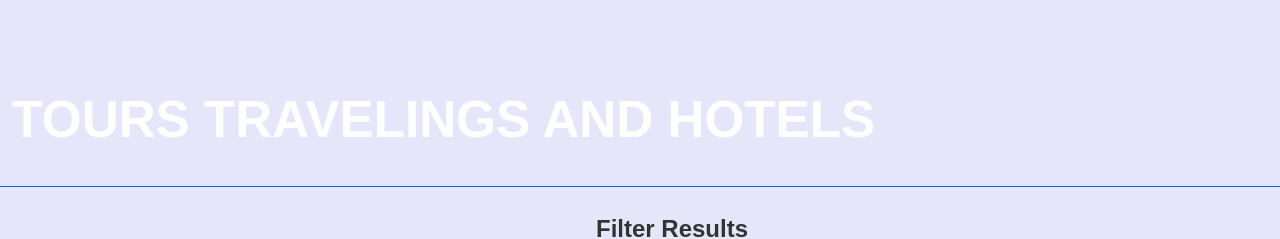
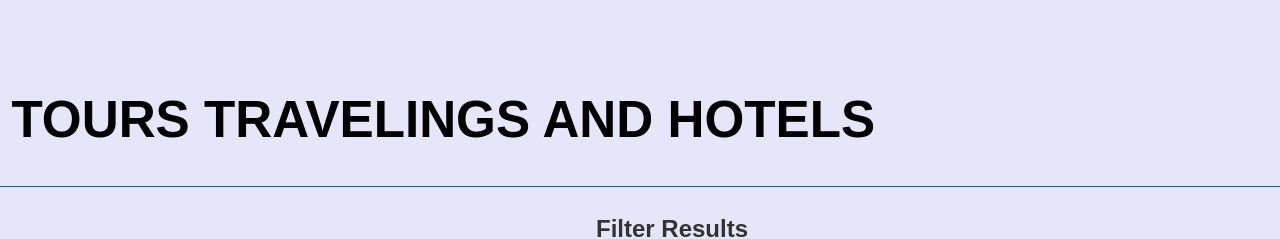
Before and after one commit to levismunene01/Hotels-and-Traveling-site-Grp10-Project-, a React (Vite) app: page / in a window 1280 px wide. Shown: the top 239 px of the page. Built offline with nearby package versions, Linux system fonts and the light colour scheme; no server answers.

Commit message:
Update Header.jsx

```diff
--- a/src/Components/Header.jsx
+++ b/src/Components/Header.jsx
@@ -17,7 +17,7 @@ const Header = () => {
       py={4}
       px={8}
       bg="gray.800"
-      color="white"
+      color="black"
       borderBottom="1px solid #0364e2"
     >
       <Heading as="h1" fontSize="2xl" fontWeight={'bold'}>
```
